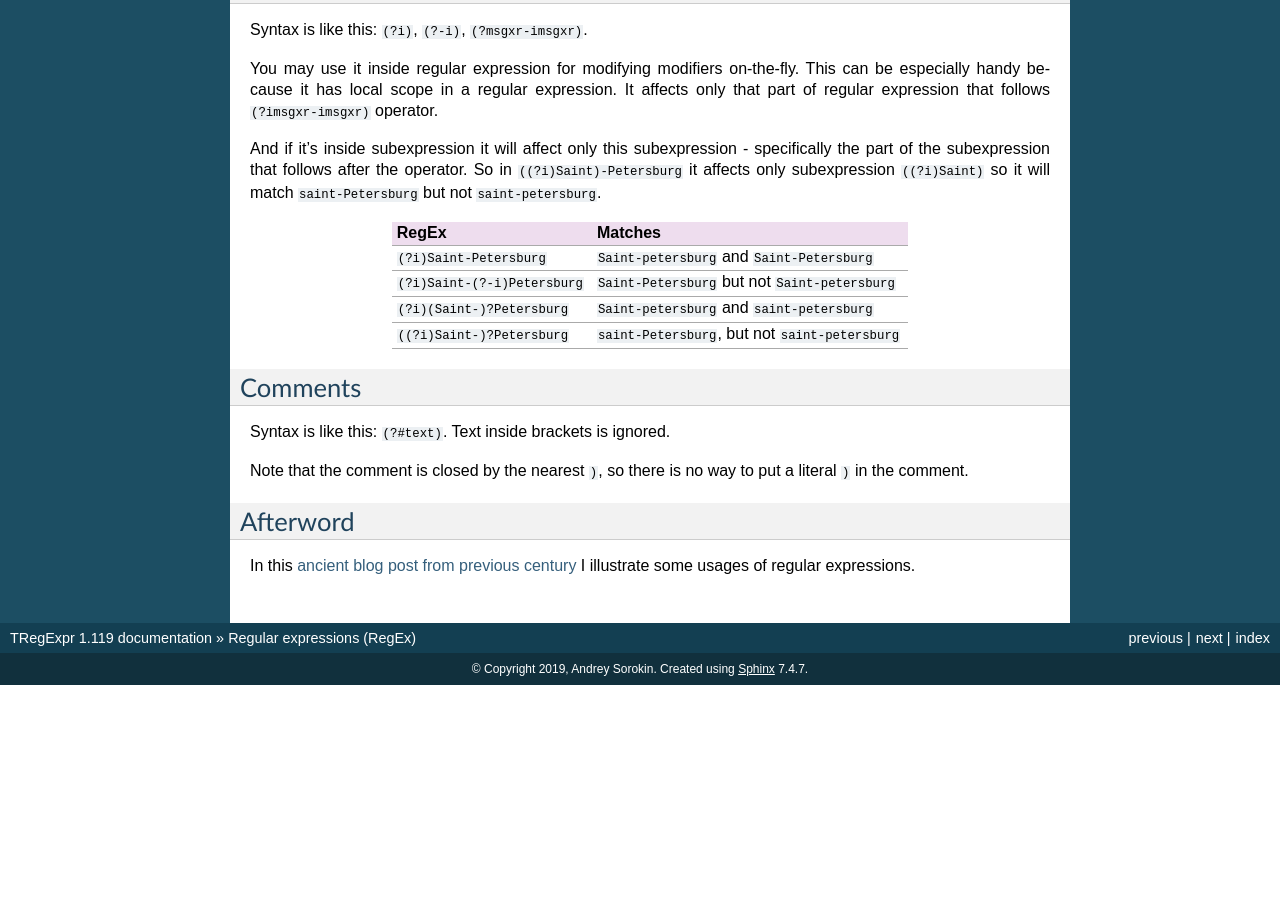
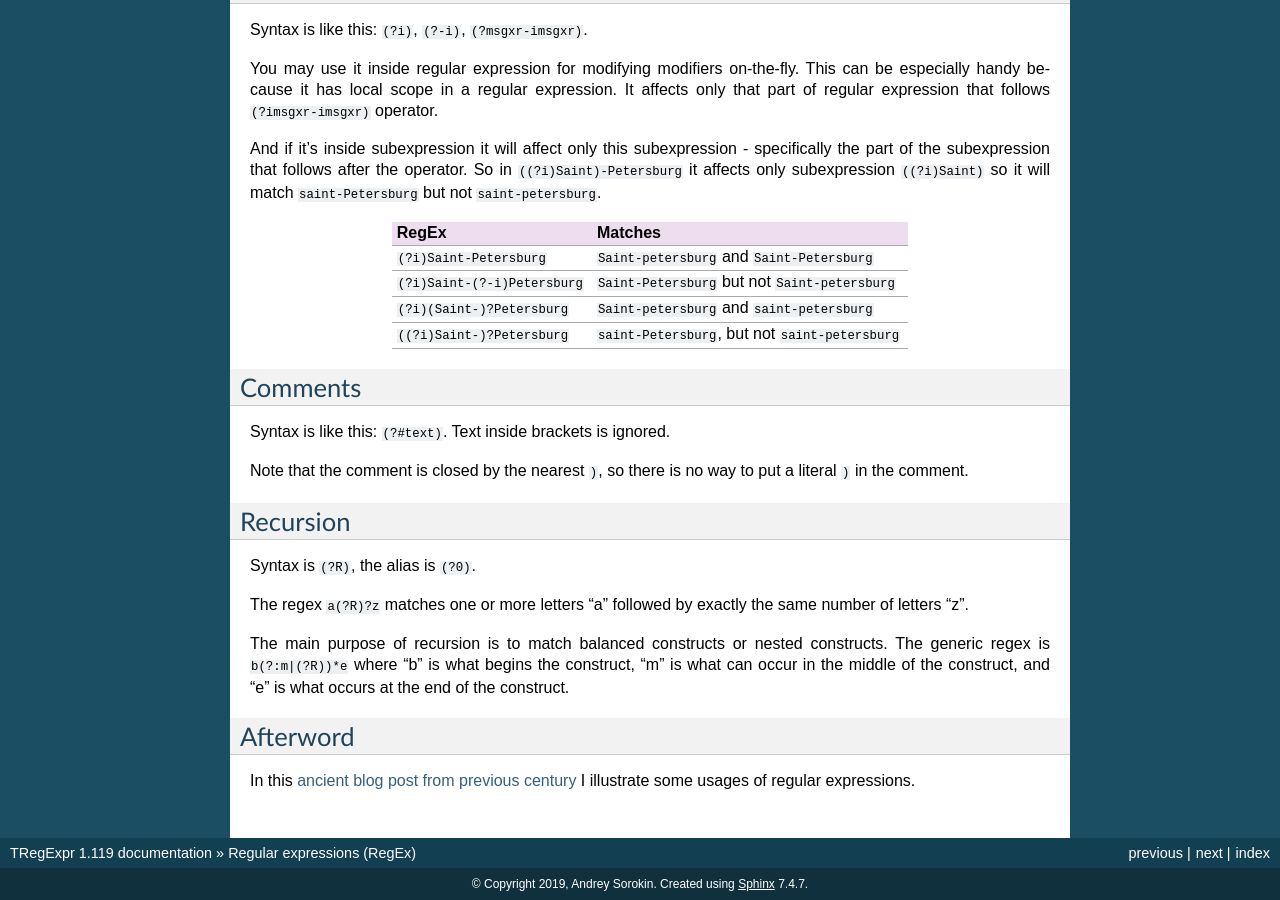
Before and after one commit to andgineer/TRegExpr, a Sphinx documentation site: the page built from docs/regular_expressions.rst, in a window 1280 px wide and 900 px high, scrolled down 8911 px. Built offline with Sphinx 7.4.7, drawn with Linux system fonts in a browser that asks for light colours; before the commit the page ends 9596 px from its top, so only the background shows below that.

Commit message:
work on (?R), and docs

```diff
--- a/docs/regular_expressions.rst
+++ b/docs/regular_expressions.rst
@@ -638,6 +638,15 @@ Syntax is like this: ``(?#text)``. Text inside brackets is ignored.
 Note that the comment is closed by the nearest ``)``, so there is no way to put a literal ``)`` in
 the comment.
 
+Recursion
+---------
+
+Syntax is ``(?R)``, the alias is ``(?0)``.
+
+The regex ``a(?R)?z`` matches one or more letters "a" followed by exactly the same number of letters "z".
+
+The main purpose of recursion is to match balanced constructs or nested constructs. The generic regex is ``b(?:m|(?R))*e`` where "b" is what begins the construct, "m" is what can occur in the middle of the construct, and "e" is what occurs at the end of the construct.
+
 Afterword
 ---------
 
```
Also changed, not shown: 2 other files.
